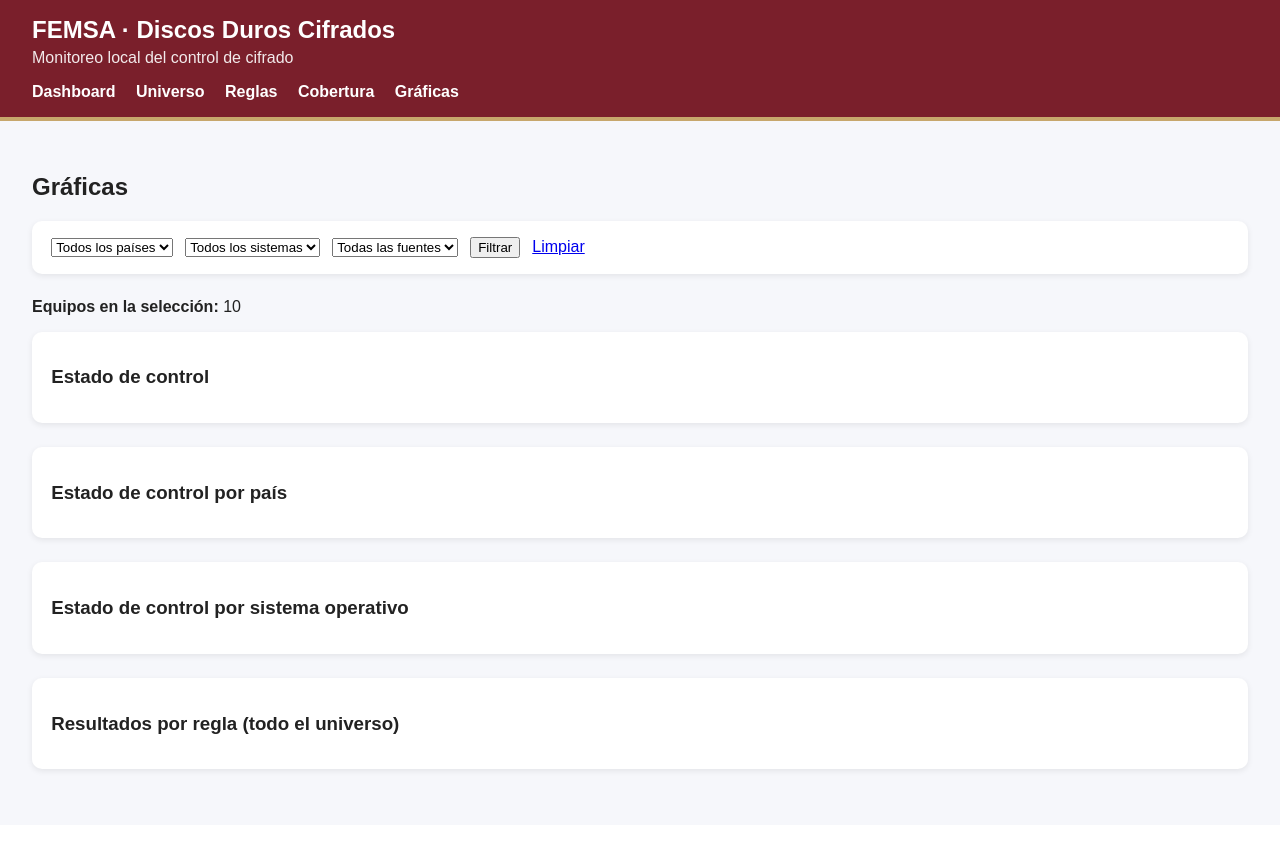
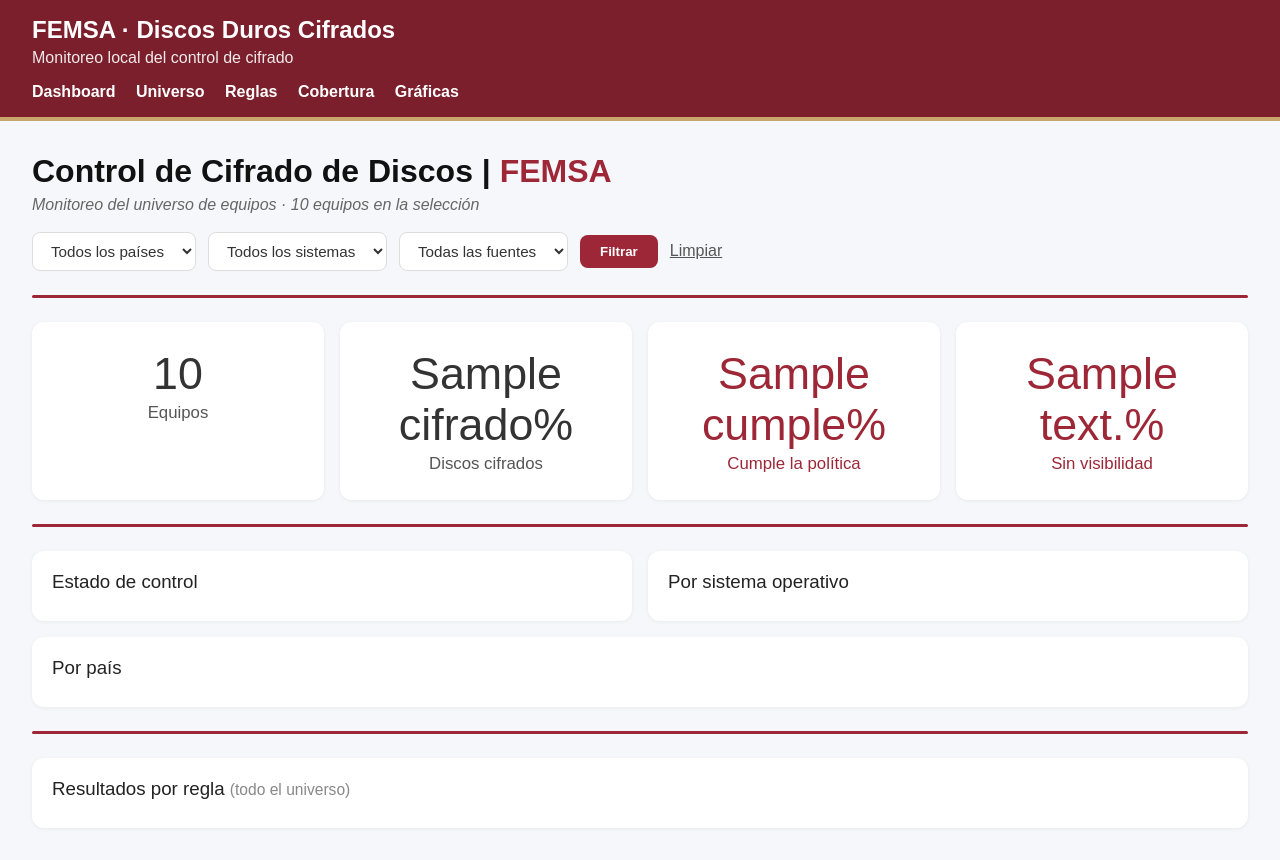
Before and after one commit to Pathdzc/FEMSA-Cifrado-, a Flask app: template templates/graficas.html in a window 1280 px wide. Before the commit the page ends 774 px from the top, so only its background shows below. Run offline with Flask 3, Linux system fonts and the light colour scheme; the template is opened without the code that fills it: most values are stand-ins (such as "Sample title", 1, 10 or a date in 2020); some libraries are stand-ins or nearby versions.

Commit message:
Rediseña dashboard de gráficas con KPIs y colores FEMSA

```diff
--- a/app.py
+++ b/app.py
@@ -195,7 +195,7 @@ def cobertura():
 def graficas():
     df = cargar_universo()
     if df is None:
-        return render_template("graficas.html", datos=None, filtros={}, total=0)
+        return render_template("graficas.html", datos=None, filtros={}, total=0, kpis={})
 
     pais = request.args.get("pais", "")
     so = request.args.get("so", "")
@@ -251,8 +251,25 @@ def graficas():
             "No aplica": [int(r.get("No aplica", 0) or 0) for r in reglas],
         },
     }
+    total = len(df)
+    conteo = df["estado_control"].value_counts()
 
-    return render_template("graficas.html", datos=datos, filtros=filtros, total=len(df))
+    def pct(n):
+        return round(100 * n / total, 1) if total else 0
+
+    cifrados = (
+        conteo.get("Cifrado fuera de política", 0)
+        + conteo.get("Cifrado, política sin verificar", 0)
+        + conteo.get("Cumple", 0)
+    )
+    kpis = {
+        "total": total,
+        "cifrado": pct(int(cifrados)),
+        "cumple": pct(int(conteo.get("Cumple", 0))),
+        "sin_visibilidad": pct(int(conteo.get("Sin visibilidad", 0))),
+    }
+
+    return render_template("graficas.html", datos=datos, filtros=filtros, total=total, kpis=kpis)
 
 if __name__ == "__main__":
     app.run(debug=True)
--- a/static/style.css
+++ b/static/style.css
@@ -176,3 +176,47 @@ pre {
 .alert.error {
     border-left: 6px solid #c0392b;
 }
+
+/* ===== Dashboard estilo FEMSA ===== */
+:root {
+  --femsa-rojo: #9D2736;
+}
+
+.dash-header h2 { font-size: 2rem; margin: 0; color: #111; }
+.dash-sub { color: #666; font-style: italic; margin: 6px 0 0; }
+.rojo { color: var(--femsa-rojo); }
+
+.dash-linea { height: 3px; background: var(--femsa-rojo); margin: 24px 0; border-radius: 2px; }
+
+.dash-filtros { display: flex; gap: 12px; flex-wrap: wrap; align-items: center; margin-top: 18px; }
+.dash-filtros select {
+  padding: 9px 14px; border: 1px solid #ddd; border-radius: 8px;
+  background: #fff; font-size: 0.95rem; color: #333;
+}
+.dash-filtros button {
+  padding: 9px 20px; border: none; border-radius: 8px;
+  background: var(--femsa-rojo); color: #fff; font-weight: 600; cursor: pointer;
+}
+.dash-filtros a { color: #555; }
+
+.dash-kpis { display: grid; grid-template-columns: repeat(auto-fit, minmax(200px, 1fr)); gap: 16px; }
+.kpi {
+  background: #fff; border-radius: 12px; padding: 26px 16px; text-align: center;
+  box-shadow: 0 1px 4px rgba(0, 0, 0, 0.06);
+}
+.kpi-num { display: block; font-size: 2.8rem; font-weight: 300; color: #333; }
+.kpi-label { display: block; font-size: 1.05rem; color: #555; margin-top: 4px; }
+.kpi .rojo { color: var(--femsa-rojo); }
+
+.dash-grid { display: grid; grid-template-columns: 1fr 1fr; gap: 16px; }
+.dash-card {
+  background: #fff; border-radius: 12px; padding: 20px;
+  box-shadow: 0 1px 4px rgba(0, 0, 0, 0.06);
+}
+.dash-card.ancho { grid-column: 1 / -1; }
+.dash-card h3 { margin: 0 0 8px; font-weight: 500; color: #222; }
+.dash-card h3 small { color: #888; font-weight: 400; }
+
+@media (max-width: 900px) {
+  .dash-grid { grid-template-columns: 1fr; }
+}
--- a/templates/graficas.html
+++ b/templates/graficas.html
@@ -1,58 +1,81 @@
 {% extends "base.html" %}
-{% block title %}Gráficas{% endblock %}
+{% block title %}Dashboard de cifrado{% endblock %}
 
 {% block content %}
-<h2>Gráficas</h2>
-
 {% if not datos %}
 <div class="alert">Primero carga un archivo en el Dashboard.</div>
 {% else %}
 
-<form method="get" class="card" style="display:flex; gap:12px; flex-wrap:wrap; align-items:center;">
+<div class="dash-header">
+  <h2>Control de Cifrado de Discos | <span class="rojo">FEMSA</span></h2>
+  <p class="dash-sub">Monitoreo del universo de equipos · {{ kpis.total }} equipos en la selección</p>
+</div>
+
+<form method="get" class="dash-filtros">
   <select name="pais">
     <option value="">Todos los países</option>
     {% for p in filtros.paises %}
     <option value="{{ p }}" {% if p == filtros.pais %}selected{% endif %}>{{ p }}</option>
     {% endfor %}
   </select>
-
   <select name="so">
     <option value="">Todos los sistemas</option>
     {% for s in filtros.sistemas %}
     <option value="{{ s }}" {% if s == filtros.so %}selected{% endif %}>{{ s }}</option>
     {% endfor %}
   </select>
-
   <select name="fuente">
     <option value="">Todas las fuentes</option>
     {% for f in filtros.fuentes %}
     <option value="{{ f }}" {% if f == filtros.fuente %}selected{% endif %}>{{ f }}</option>
     {% endfor %}
   </select>
-
   <button type="submit">Filtrar</button>
   <a href="{{ url_for('graficas') }}">Limpiar</a>
 </form>
 
-<p><strong>Equipos en la selección:</strong> {{ total }}</p>
+<div class="dash-linea"></div>
 
-<div class="card">
+<div class="dash-kpis">
+  <div class="kpi">
+    <span class="kpi-num">{{ kpis.total }}</span>
+    <span class="kpi-label">Equipos</span>
+  </div>
+  <div class="kpi">
+    <span class="kpi-num">{{ kpis.cifrado }}%</span>
+    <span class="kpi-label">Discos cifrados</span>
+  </div>
+  <div class="kpi">
+    <span class="kpi-num rojo">{{ kpis.cumple }}%</span>
+    <span class="kpi-label rojo">Cumple la política</span>
+  </div>
+  <div class="kpi">
+    <span class="kpi-num rojo">{{ kpis.sin_visibilidad }}%</span>
+    <span class="kpi-label rojo">Sin visibilidad</span>
+  </div>
+</div>
+
+<div class="dash-linea"></div>
+
+<div class="dash-grid">
+  <div class="dash-card">
     <h3>Estado de control</h3>
     <div id="g-estados"></div>
   </div>
-
-<div class="card">
-  <h3>Estado de control por país</h3>
+  <div class="dash-card">
+    <h3>Por sistema operativo</h3>
+    <div id="g-so"></div>
+  </div>
+  <div class="dash-card ancho">
+    <h3>Por país</h3>
     <div id="g-pais"></div>
   </div>
-
-<div class="card">
-  <h3>Estado de control por sistema operativo</h3>
-  <div id="g-so"></div>
 </div>
 
-<div class="card">
- <h3>Resultados por regla (todo el universo)</h3>
+<div class="dash-linea"></div>
+
+<div class="dash-card">
+  <h3>Resultados por regla <small>(todo el universo)</small></h3>
   <div id="g-reglas"></div>
 </div>
 
@@ -61,56 +84,60 @@
   const datos = {{ datos | tojson }};
 
   const colores = {
-    "No cifrado": "#c0392b",
-    "Sin visibilidad": "#7f8c8d",
-    "Cifrado fuera de política": "#e67e22",
-    "Cifrado, política sin verificar": "#f1c40f",
-    "Cumple": "#27ae60"
+    "No cifrado": "#9D2736",
+    "Cifrado fuera de política": "#D9939B",
+    "Sin visibilidad": "#6b6b6b",
+    "Cifrado, política sin verificar": "#bdbdbd",
+    "Cumple": "#2b2b2b"
   };
+
+  const coloresReglas = {
+    "Sí": "#8c8c8c",
+    "No": "#9D2736",
+    "Sin información": "#c4c4c4",
+    "No aplica": "#e8e8e8"
+  };
+
+  const base = {
+    paper_bgcolor: "rgba(0,0,0,0)",
+    plot_bgcolor: "rgba(0,0,0,0)",
+    font: { family: "-apple-system, 'Segoe UI', Helvetica, Arial, sans-serif", color: "#555", size: 13 },
+    margin: { t: 40, r: 10, b: 40, l: 50 },
+    legend: { orientation: "h", y: 1.15 }
+  };
+  const config = { displayModeBar: false, responsive: true };
 
   Plotly.newPlot("g-estados", [{
     type: "pie",
     labels: datos.estados.labels,
     values: datos.estados.values,
-    hole: 0.4,
+    hole: 0.55,
+    sort: false,
+    textinfo: "percent",
     marker: { colors: datos.estados.labels.map(e => colores[e] || "#999") }
-  }], { margin: { t: 20 } }, { responsive: true });
-    const trazasPais = Object.keys(colores)
-    .filter(e => datos.por_pais.estados[e])
+  }], { ...base, showlegend: true, height: 380 }, config);
+
+  function barrasApiladas(id, categorias, estados, alto) {
+    const trazas = Object.keys(colores)
+      .filter(e => estados[e])
       .map(e => ({
         type: "bar",
         name: e,
-      x: datos.por_pais.paises,
-      y: datos.por_pais.estados[e],
+        x: categorias,
+        y: estados[e],
         marker: { color: colores[e] }
       }));
+    Plotly.newPlot(id, trazas, {
+      ...base,
+      barmode: "stack",
+      height: alto,
+      yaxis: { title: "Equipos", gridcolor: "#eee" },
+      bargap: 0.35
+    }, config);
+  }
 
-  Plotly.newPlot("g-pais", trazasPais, {
-    barmode: "stack",
-    margin: { t: 20 },
-    yaxis: { title: "Equipos" }
-  }, { responsive: true });
-    const trazasSO = Object.keys(colores)
-    .filter(e => datos.por_so.estados[e])
-    .map(e => ({
-      type: "bar",
-      name: e,
-      x: datos.por_so.sistemas,
-      y: datos.por_so.estados[e],
-      marker: { color: colores[e] }
-    }));
-
-  Plotly.newPlot("g-so", trazasSO, {
-    barmode: "stack",
-    margin: { t: 20 },
-    yaxis: { title: "Equipos" }
-  }, { responsive: true });
-    const coloresReglas = {
-    "Sí": "#27ae60",
-    "No": "#c0392b",
-    "Sin información": "#7f8c8d",
-    "No aplica": "#d5d8dc"
-  };
+  barrasApiladas("g-so", datos.por_so.sistemas, datos.por_so.estados, 380);
+  barrasApiladas("g-pais", datos.por_pais.paises, datos.por_pais.estados, 420);
 
   const trazasReglas = Object.keys(coloresReglas).map(r => ({
     type: "bar",
@@ -122,12 +149,12 @@
   }));
 
   Plotly.newPlot("g-reglas", trazasReglas, {
+    ...base,
     barmode: "stack",
-    height: 550,
-    margin: { t: 20},
-    xaxis: { title: "Equipos" },
+    height: 560,
+    xaxis: { title: "Equipos", gridcolor: "#eee" },
     yaxis: { autorange: "reversed", automargin: true }
-  }, { responsive: true });
+  }, config);
 </script>
 {% endif %}
 {% endblock %}
```
Lines whose indentation alone changed are shown as unchanged.
